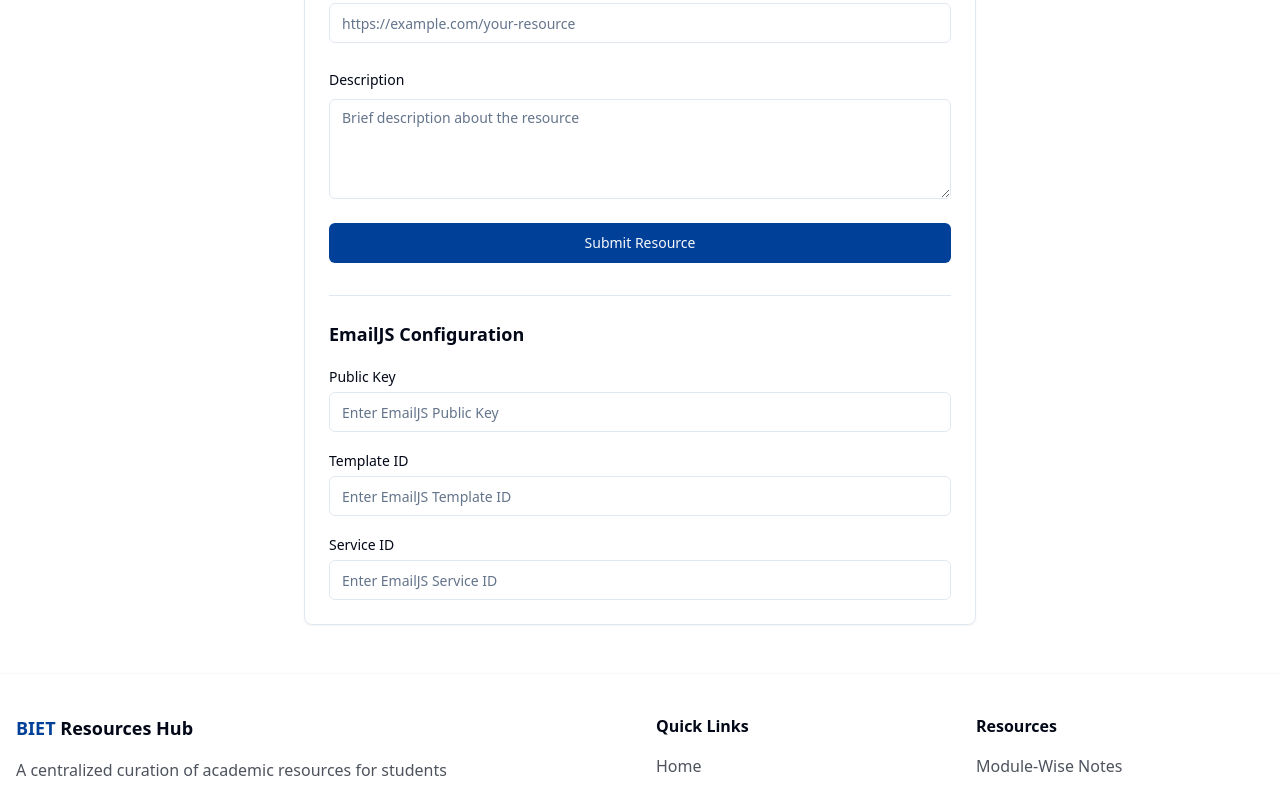
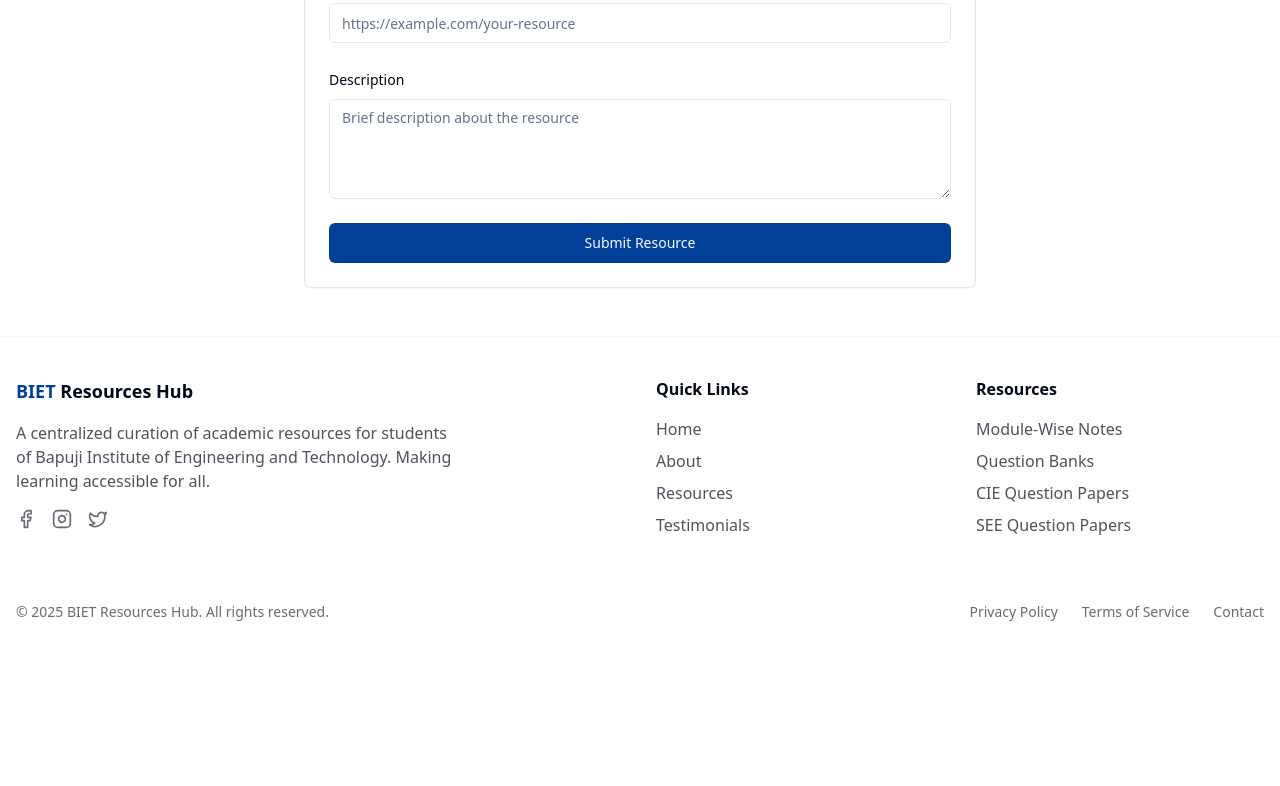
Before and after one commit to BIET-Co/biet-resource-oasis, a React (Vite) app: page /contribution in a window 1280 px wide. Shown: the part 548-1334 px from the top of the page. After the commit the page ends 1210 px from the top, so only its background shows below. Built offline with nearby package versions, Linux system fonts and the light colour scheme.

Commit message:
Refactor: Move EmailJS config to component
Move EmailJS configuration to the component and send form data via email.

```diff
--- a/src/components/ResourceSubmissionForm.tsx
+++ b/src/components/ResourceSubmissionForm.tsx
@@ -1,3 +1,4 @@
+
 import React, { useState } from "react";
 import { Card, CardHeader, CardContent, CardDescription, CardTitle } from "@/components/ui/card";
 import { Input } from "@/components/ui/input";
@@ -8,15 +9,17 @@ import { useToast } from "@/hooks/use-toast";
 import emailjs from '@emailjs/browser';
 import { useNavigate } from "react-router-dom";
 
+// Replace these with your actual EmailJS credentials
+const EMAIL_CONFIG = {
+  publicKey: "YOUR_PUBLIC_KEY",
+  templateId: "YOUR_TEMPLATE_ID",
+  serviceId: "YOUR_SERVICE_ID"
+};
+
 const ResourceSubmissionForm = () => {
   const { toast } = useToast();
   const navigate = useNavigate();
   const [isSubmitting, setIsSubmitting] = useState(false);
-  const [emailConfig, setEmailConfig] = useState({
-    publicKey: localStorage.getItem('emailjs_public_key') || '',
-    templateId: localStorage.getItem('emailjs_template_id') || '',
-    serviceId: localStorage.getItem('emailjs_service_id') || '',
-  });
   const [formData, setFormData] = useState({
     name: "",
     usn: "",
@@ -32,24 +35,14 @@ const ResourceSubmissionForm = () => {
     setFormData(prev => ({ ...prev, [id]: value }));
   };
 
-  const handleConfigChange = (e: React.ChangeEvent<HTMLInputElement>) => {
-    const { id, value } = e.target;
-    localStorage.setItem(id, value);
-    setEmailConfig(prev => ({ ...prev, [id.replace('emailjs_', '')]: value }));
-  };
-
   const handleSubmit = async (e: React.FormEvent) => {
     e.preventDefault();
     setIsSubmitting(true);
 
     try {
-      if (!emailConfig.publicKey || !emailConfig.templateId || !emailConfig.serviceId) {
-        throw new Error("Please fill in all EmailJS credentials below the form.");
-      }
-
       await emailjs.send(
-        emailConfig.serviceId,
-        emailConfig.templateId,
+        EMAIL_CONFIG.serviceId,
+        EMAIL_CONFIG.templateId,
         {
           from_name: formData.name,
           usn: formData.usn,
@@ -59,7 +52,7 @@ const ResourceSubmissionForm = () => {
           resource_url: formData.resourceUrl,
           description: formData.description
         },
-        emailConfig.publicKey
+        EMAIL_CONFIG.publicKey
       );
 
       toast({
@@ -185,42 +178,6 @@ const ResourceSubmissionForm = () => {
               {isSubmitting ? "Submitting..." : "Submit Resource"}
             </Button>
           </form>
-
-          <div className="mt-8 pt-6 border-t">
-            <h3 className="text-lg font-semibold mb-4">EmailJS Configuration</h3>
-            <div className="space-y-4">
-              <div>
-                <Label htmlFor="emailjs_publicKey">Public Key</Label>
-                <Input
-                  id="emailjs_publicKey"
-                  value={emailConfig.publicKey}
-                  onChange={handleConfigChange}
-                  placeholder="Enter EmailJS Public Key"
-                  className="mt-1"
-                />
-              </div>
-              <div>
-                <Label htmlFor="emailjs_templateId">Template ID</Label>
-                <Input
-                  id="emailjs_templateId"
-                  value={emailConfig.templateId}
-                  onChange={handleConfigChange}
-                  placeholder="Enter EmailJS Template ID"
-                  className="mt-1"
-                />
-              </div>
-              <div>
-                <Label htmlFor="emailjs_serviceId">Service ID</Label>
-                <Input
-                  id="emailjs_serviceId"
-                  value={emailConfig.serviceId}
-                  onChange={handleConfigChange}
-                  placeholder="Enter EmailJS Service ID"
-                  className="mt-1"
-                />
-              </div>
-            </div>
-          </div>
         </CardContent>
       </Card>
     </div>
```
